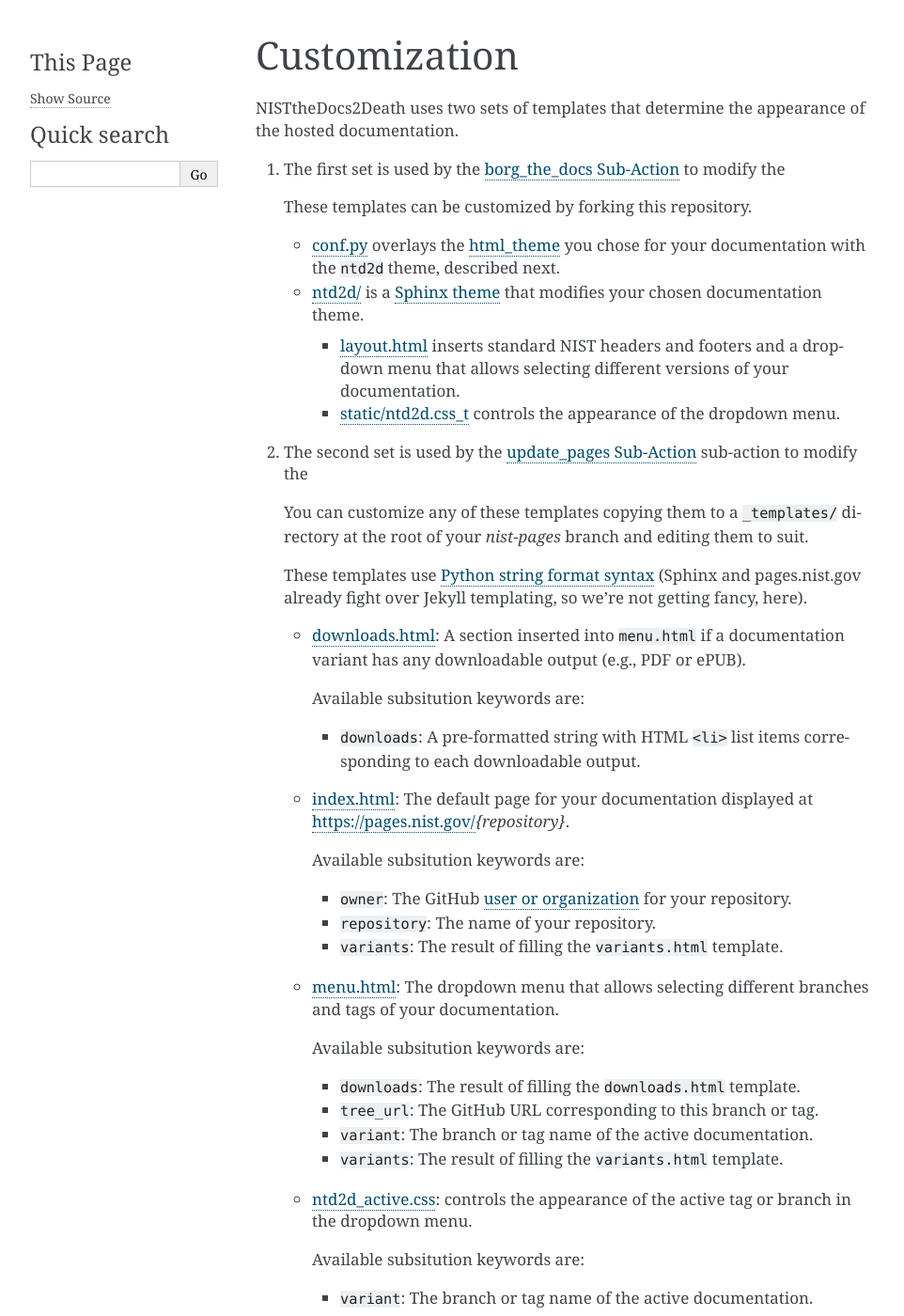
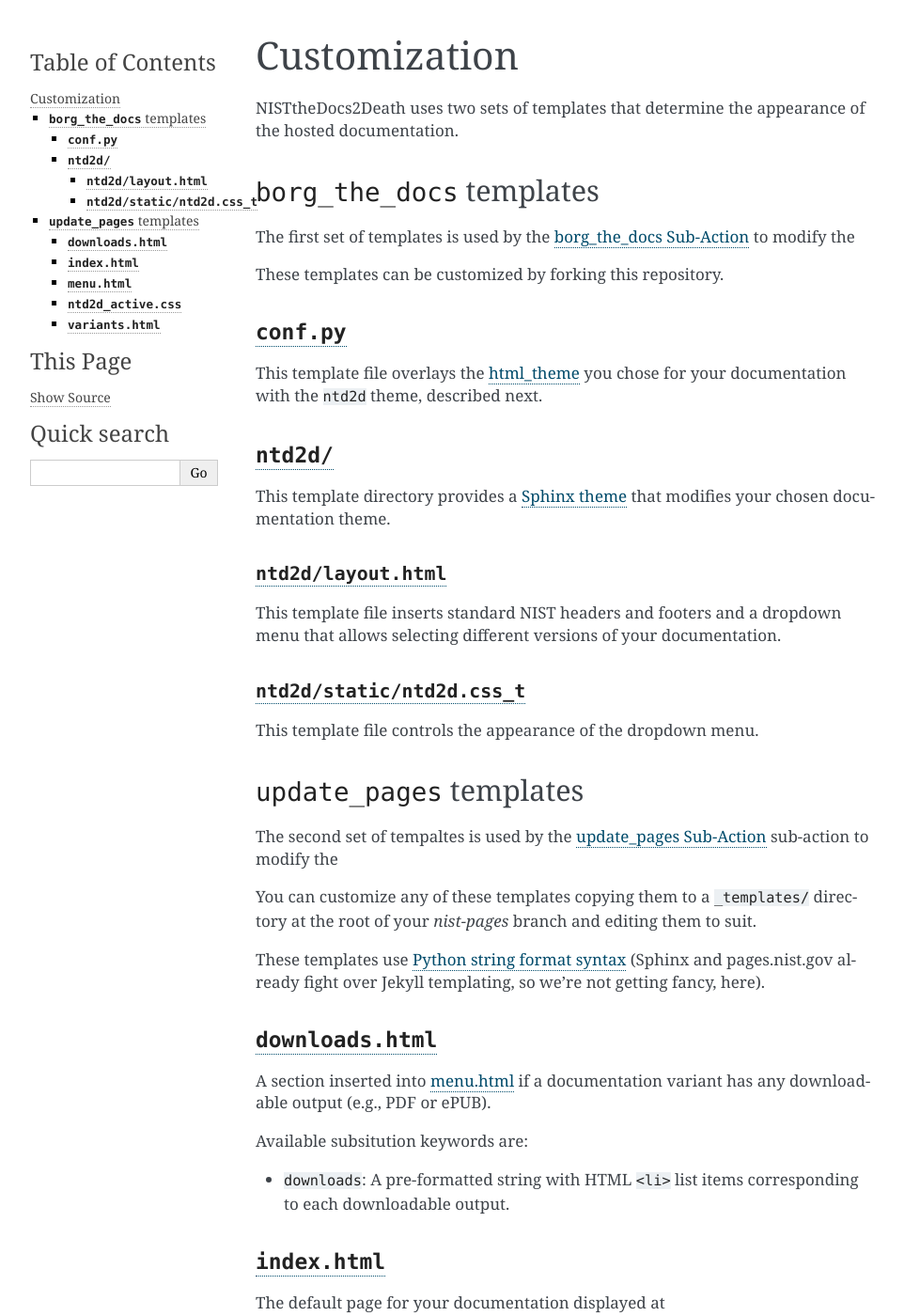
Before and after one commit to usnistgov/Docs4NIST, a Sphinx documentation site: the page built from docs/customization.rst, in a window 1280 px wide and 1400 px high. Shown: the whole window at 94% size, without its empty margins (148-1110 px from the left). Built offline with Sphinx 7.4.7, drawn with Linux system fonts in a browser that asks for light colours; some of the changed text lies outside the part shown.

Commit message:
Convert document structure to sub-sections with cross-references

```diff
--- a/docs/customization.rst
+++ b/docs/customization.rst
@@ -4,97 +4,153 @@
 NISTtheDocs2Death uses two sets of templates that determine the appearance
 of the hosted documentation.
 
-1. The first set is used by the :ref:`BORGTHEDOCS` to modify the
+``borg_the_docs`` templates
+---------------------------
 
-   These templates can be customized by forking this repository.
+The first set of templates is used by the :ref:`BORGTHEDOCS` to modify the
 
-   - `conf.py <https://github.com/usnistgov/NISTtheDocs2Death/blob/main/borg_the_docs/ntd2d_action/files/templates/conf.py>`_
-     overlays the `html_theme <https://www.sphinx-doc.org/en/master/usage/configuration.html#confval-html_theme>`_
-     you chose for your documentation with the ``ntd2d`` theme, described next.
-   - `ntd2d/ <https://github.com/usnistgov/NISTtheDocs2Death/blob/main/borg_the_docs/ntd2d_action/files/templates/ntd2d/>`_
-     is a `Sphinx theme <https://www.sphinx-doc.org/en/master/development/theming.html>`_
-     that modifies your chosen documentation theme.
+These templates can be customized by forking this repository.
 
-     - `layout.html <https://github.com/usnistgov/NISTtheDocs2Death/blob/main/borg_the_docs/ntd2d_action/files/templates/ntd2d/layout.html>`_
-       inserts standard NIST headers and footers and a dropdown menu
-       that allows selecting different versions of your documentation.
-     - `static/ntd2d.css_t <https://github.com/usnistgov/NISTtheDocs2Death/blob/main/borg_the_docs/ntd2d_action/files/templates/ntd2d/static/ntd2d.css_t>`_
-       controls the appearance of the dropdown menu.
+|conf.py|_
+~~~~~~~~~~
 
-2. The second set is used by the :ref:`UPDATEPAGES` sub-action to modify the
+This template file overlays the `html_theme
+<https://www.sphinx-doc.org/en/master/usage/configuration.html#confval-html_theme>`_
+you chose for your documentation with the ``ntd2d`` theme, described next.
 
-   You can customize any of these templates copying them to a
-   :file:`_templates/` directory at the root of your `nist-pages` branch
-   and editing them to suit.
+.. NTD2DTHEME:
 
-   These templates use
-   `Python string format syntax
-   <https://docs.python.org/3/tutorial/inputoutput.html#the-string-format-method>`_
-   (Sphinx and pages.nist.gov already fight over Jekyll templating, so
-   we're not getting fancy, here).
+|ntd2d|_
+~~~~~~~~
 
-   - `downloads.html <https://github.com/usnistgov/NISTtheDocs2Death/blob/main/update_pages/ntd2d_action/files/templates/downloads.html>`_:
-     A section inserted into :file:`menu.html` if a documentation variant
-     has any downloadable output (e.g., PDF or ePUB).
+This template directory provides a `Sphinx theme
+<https://www.sphinx-doc.org/en/master/development/theming.html>`_ that
+modifies your chosen documentation theme.
 
-     Available subsitution keywords are:
+|layout.html|_
+..............
 
-     - ``downloads``: A pre-formatted string with HTML ``<li>`` list items
-       corresponding to each downloadable output.
+This template file inserts standard NIST headers and footers and a dropdown
+menu that allows selecting different versions of your documentation.
 
-   - `index.html <https://github.com/usnistgov/NISTtheDocs2Death/blob/main/update_pages/ntd2d_action/files/templates/index.html>`_:
-     The default page for your documentation displayed at
-     https://pages.nist.gov/`{repository}`.
+|static/ntd2d.css_t|_
+.....................
 
-     Available subsitution keywords are:
+This template file controls the appearance of the dropdown menu.
 
-     - ``owner``: The GitHub
-       `user or organization
-       <https://docs.github.com/en/get-started/learning-about-github/types-of-github-accounts>`_
-       for your repository.
-     - ``repository``: The name of your repository.
-     - ``variants``: The result of filling the :file:`variants.html`
-       template.
+.. |conf.py|  replace:: :file:`conf.py`
+.. _conf.py:  https://github.com/usnistgov/NISTtheDocs2Death/blob/main/borg_the_docs/ntd2d_action/files/templates/conf.py
+.. |ntd2d|    replace:: :file:`ntd2d/`
+.. _ntd2d:    https://github.com/usnistgov/NISTtheDocs2Death/blob/main/borg_the_docs/ntd2d_action/files/templates/ntd2d/
+.. |layout.html|  replace:: :file:`ntd2d/layout.html`
+.. _layout.html:  https://github.com/usnistgov/NISTtheDocs2Death/blob/main/borg_the_docs/ntd2d_action/files/templates/ntd2d/layout.html
+.. |static/ntd2d.css_t|  replace:: :file:`ntd2d/static/ntd2d.css_t`
+.. _static/ntd2d.css_t:  https://github.com/usnistgov/NISTtheDocs2Death/blob/main/borg_the_docs/ntd2d_action/files/templates/ntd2d/static/ntd2d.css_t
 
-   - `menu.html <https://github.com/usnistgov/NISTtheDocs2Death/blob/main/update_pages/ntd2d_action/files/templates/menu.html>`_:
-     The dropdown menu that allows selecting different branches and tags
-     of your documentation.
+``update_pages`` templates
+--------------------------
 
-     Available subsitution keywords are:
+The second set of tempaltes is used by the :ref:`UPDATEPAGES` sub-action to modify the
 
-     - ``downloads``: The result of filling the :file:`downloads.html`
-       template.
-     - ``tree_url``: The GitHub URL corresponding to this branch or tag.
-     - ``variant``: The branch or tag name of the active documentation.
-     - ``variants``: The result of filling the :file:`variants.html`
-       template.
+You can customize any of these templates copying them to a
+:file:`_templates/` directory at the root of your `nist-pages` branch and
+editing them to suit.
 
-   - `ntd2d_active.css <https://github.com/usnistgov/NISTtheDocs2Death/blob/main/update_pages/ntd2d_action/files/templates/ntd2d_active.css>`_:
-     controls the appearance of the active tag or branch in the dropdown
-     menu.
+These templates use `Python string format syntax
+<https://docs.python.org/3/tutorial/inputoutput.html#the-string-format-method>`_
+(Sphinx and pages.nist.gov already fight over Jekyll templating, so we're
+not getting fancy, here).
 
-     Available subsitution keywords are:
+.. _DOWNLOADS_HTML:
 
-     - ``variant``: The branch or tag name of the active documentation.
+|downloads.html|_
+~~~~~~~~~~~~~~~~~
 
-   - `variants.html <https://github.com/usnistgov/NISTtheDocs2Death/blob/main/update_pages/ntd2d_action/files/templates/variants.html>`_:
-     Lists tags and branches that are :ref:`configured <USAGE>` to serve
-     documentation with this Action.
+A section inserted into :ref:`MENU_HTML` if a documentation variant has
+any downloadable output (e.g., PDF or ePUB).
 
-     Available subsitution keywords are:
+Available subsitution keywords are:
 
-     - ``branches``: A pre-formatted string with HTML ``<li>`` list items
-       corresponding to each git branch.
-     - ``latest``: A pre-formatted string with an HTML ``<li>`` list item
-       corresponding to the ``HEAD`` of the `default GitHub branch
-       <https://docs.github.com/en/pull-requests/collaborating-with-pull-requests/proposing-changes-to-your-work-with-pull-requests/about-branches#about-the-default-branch>`_.
-     - ``stable``: A pre-formatted string with an HTML ``<li>`` list item
-       corresponding to the the ``stable_version`` with the highest
-       version identifier.
-     - ``stable_versions``: A pre-formatted string with HTML ``<li>`` list items
-       corresponding to the tags or branches that satisfy the :pep:`440`
-       version specification and aren't
-       `pre-releases <https://peps.python.org/pep-0440/#pre-releases>`_.
-     - ``versions``: A pre-formatted string with HTML ``<li>`` list items
-       corresponding to the tags or branches that satisfy the :pep:`440`
-       version specification.
+- ``downloads``: A pre-formatted string with HTML ``<li>`` list items
+  corresponding to each downloadable output.
+
+.. _INDEX_HTML:
+
+|index.html|_
+~~~~~~~~~~~~~
+
+The default page for your documentation displayed at
+https://pages.nist.gov/`{repository}`.
+
+Available subsitution keywords are:
+
+- ``owner``: The GitHub
+  `user or organization
+  <https://docs.github.com/en/get-started/learning-about-github/types-of-github-accounts>`_
+  for your repository.
+- ``repository``: The name of your repository.
+- ``variants``: The result of filling the :ref:`VARIANTS_HTML` template.
+
+.. _MENU_HTML:
+
+|menu.html|_
+~~~~~~~~~~~~
+
+The dropdown menu that allows selecting different branches and tags of your
+documentation.
+
+Available subsitution keywords are:
+
+- ``downloads``: The result of filling the :ref:`DOWNLOADS_HTML` template.
+- ``tree_url``: The GitHub URL corresponding to this branch or tag.
+- ``variant``: The branch or tag name of the active documentation.
+- ``variants``: The result of filling the :ref:`VARIANTS_HTML` template.
+
+.. _NTD2D_ACTIVE_CSS:
+
+|ntd2d_active.css|_
+~~~~~~~~~~~~~~~~~~~
+
+Style sheet that controls the appearance of the active tag or branch in the
+dropdown menu.
+
+Available subsitution keywords are:
+
+- ``variant``: The branch or tag name of the active documentation.
+
+.. _VARIANTS_HTML:
+
+|variants.html|_
+~~~~~~~~~~~~~~~~
+
+Lists tags and branches that are :ref:`configured <USAGE>` to serve
+documentation with this Action.
+
+Available subsitution keywords are:
+
+- ``branches``: A pre-formatted string with HTML ``<li>`` list items
+  corresponding to each git branch.
+- ``latest``: A pre-formatted string with an HTML ``<li>`` list item
+  corresponding to the ``HEAD`` of the `default GitHub branch
+  <https://docs.github.com/en/pull-requests/collaborating-with-pull-requests/proposing-changes-to-your-work-with-pull-requests/about-branches#about-the-default-branch>`_.
+- ``stable``: A pre-formatted string with an HTML ``<li>`` list item
+  corresponding to the the ``stable_version`` with the highest
+  version identifier.
+- ``stable_versions``: A pre-formatted string with HTML ``<li>`` list items
+  corresponding to the tags or branches that satisfy the :pep:`440`
+  version specification and aren't
+  `pre-releases <https://peps.python.org/pep-0440/#pre-releases>`_.
+- ``versions``: A pre-formatted string with HTML ``<li>`` list items
+  corresponding to the tags or branches that satisfy the :pep:`440`
+  version specification.
+
+.. |downloads.html|   replace:: :file:`downloads.html`
+.. _downloads.html:   https://github.com/usnistgov/NISTtheDocs2Death/blob/main/update_pages/ntd2d_action/files/templates/downloads.html
+.. |index.html|       replace:: :file:`index.html`
+.. _index.html:       https://github.com/usnistgov/NISTtheDocs2Death/blob/main/update_pages/ntd2d_action/files/templates/index.html
+.. |menu.html|        replace:: :file:`menu.html`
+.. _menu.html:        https://github.com/usnistgov/NISTtheDocs2Death/blob/main/update_pages/ntd2d_action/files/templates/menu.html
+.. |ntd2d_active.css| replace:: :file:`ntd2d_active.css`
+.. _ntd2d_active.css: https://github.com/usnistgov/NISTtheDocs2Death/blob/main/update_pages/ntd2d_action/files/templates/ntd2d_active.css
+.. |variants.html|    replace:: :file:`variants.html`
+.. _variants.html:    https://github.com/usnistgov/NISTtheDocs2Death/blob/main/update_pages/ntd2d_action/files/templates/variants.html
```
